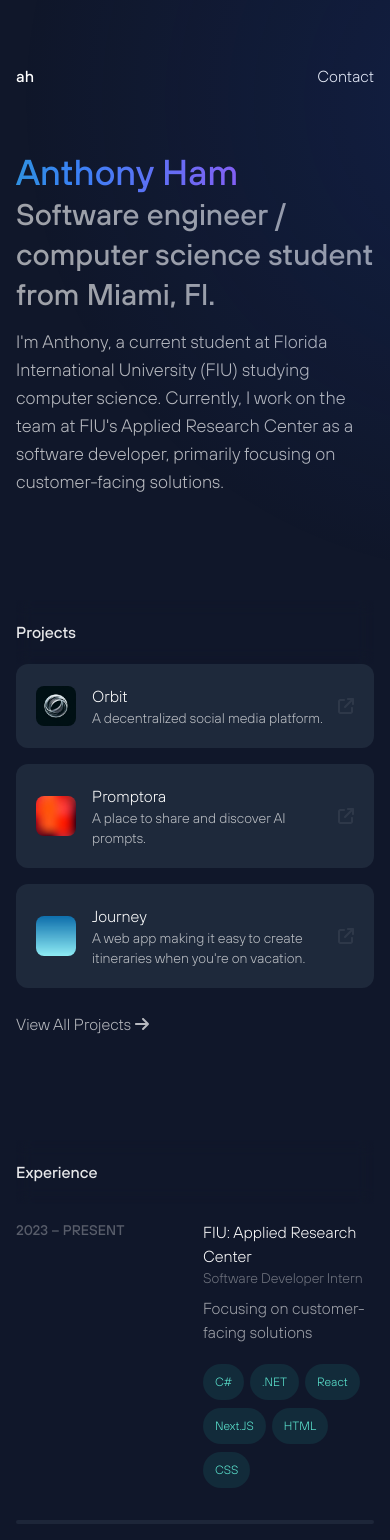
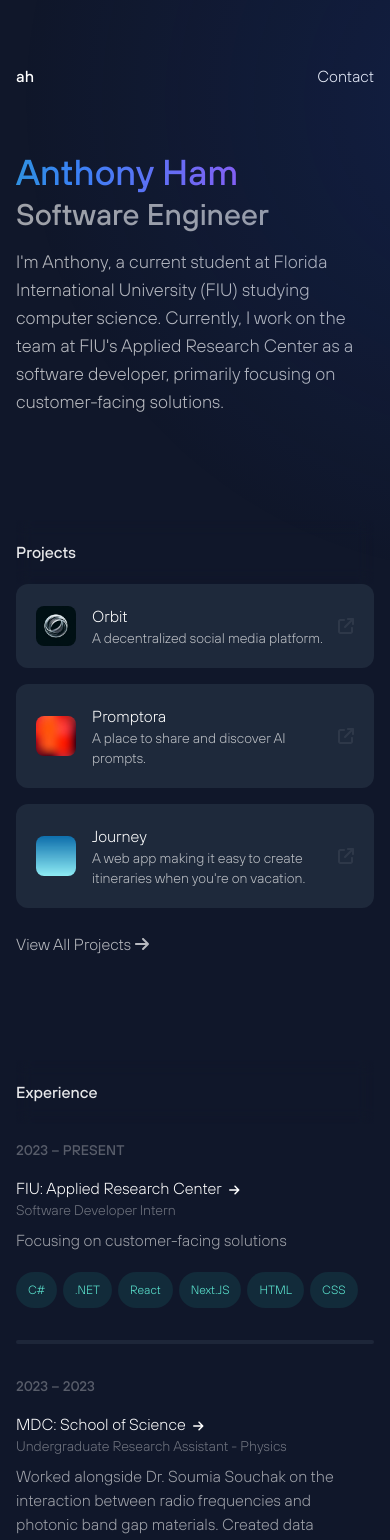
Before and after one commit to amichaeel/anthonymham, a Next.js app: page / in a window 390 px wide. Shown: the top 1540 px of the page. Built offline with nearby package versions, Linux system fonts and the light colour scheme.

Commit message:
responsive behavior improvement

```diff
--- a/components/ExperienceModal.js
+++ b/components/ExperienceModal.js
@@ -1,13 +1,13 @@
 import React from "react"
 import { FontAwesomeIcon } from "@fortawesome/react-fontawesome"
-import { faClock } from "@fortawesome/free-solid-svg-icons"
+import { faArrowRight, faClock } from "@fortawesome/free-solid-svg-icons"
 
-export default function ExperienceModal({location, position, description, timeWorked, technologies}) {
+export default function ExperienceModal({location, position, description, timeWorked, technologies, link}) {
   return (
-    <div className="grid grid-cols-2 gap-4 transition-all group/experience duration-300 rounded-xl cursor-default lg:group-hover:opacity-40 lg:group-hover:hover:opacity-100 lg:hover:bg-slate-600/10 py-4">
+    <div className="grid md:grid-cols-2 gap-4 transition-all group/experience duration-300 rounded-xl lg:cursor-pointer cursor-default lg:group-hover:opacity-40 lg:group-hover:hover:opacity-100 lg:hover:bg-slate-600/10 py-4">
       <span className="text-white/30 text-sm uppercase font-semibold lg:group-hover/experience:translate-x-3 transition-all duration-300">{timeWorked} <FontAwesomeIcon icon={faClock} className="ml-2 opacity-0 lg:group-hover/experience:opacity-100 transition-all duration-300" /></span>
       <div className="flex flex-col">
-        <span className="text-white lg:group-hover/experience:text-teal-200 ">{location}</span>
+        <span className="text-white lg:group-hover/experience:text-teal-300 ">{location} <FontAwesomeIcon className="text-xs ml-1 lg:group-hover/experience:-rotate-45 transition-transform duration-300" icon={faArrowRight} /></span>
         <span className="text-white/40 text-sm">{position}</span>
         <p className="mt-2 text-white/60">{description}</p>
 
--- a/pages/index.js
+++ b/pages/index.js
@@ -16,7 +16,7 @@ export default function Home() {
   }
 
   return (
-    <main className="max-w-2xl mx-auto">
+    <main className="max-w-3xl mx-auto">
       <header className="flex justify-between pt-16 pb-16 px-4">
         <h1 className="text-base font-semibold text-white">ah</h1>
         <nav className="flex gap-4 text-white">
@@ -34,7 +34,7 @@ export default function Home() {
           <h1 className="font-semibold text-4xl mb-4 text-white">
             <span className="animate-text bg-gradient-to-r from-teal-500 via-blue-500 to-purple-500 bg-clip-text text-transparent">Anthony Ham</span>
             <br />
-            <span className=" text-3xl text-white/60">Software engineer / computer science student from Miami, Fl.</span>
+            <span className=" text-3xl text-white/60">Software Engineer</span>
           </h1>
           <p className="text-white/70 text-lg">I&apos;m Anthony, a current student at Florida International University (FIU) studying computer science. Currently, I work on the team at FIU&apos;s Applied Research Center as a software developer, primarily focusing on customer-facing solutions. </p>
         </section>
@@ -115,14 +115,14 @@ export default function Home() {
 
         {/* Academic Programs */}
         <section className="pb-16 pt-10">
-          <div className="sticky top-0 z-20 py-5 backdrop-blur lg:relative lg:top-auto lg:w-full">
+          <div className="sticky top-0 z-20 py-5 backdrop-blur-sm lg:relative lg:top-auto lg:w-full">
             <h2 className="font-semibold text-base text-white/90">Academic Programs</h2>
           </div>
 
           <div className="group">
-            <div className="grid grid-cols-2 gap-4">
+            <div className="grid md:grid-cols-2 grid-cols-1 gap-4">
 
-              <div className="cursor-default flex gap-4 lg:group-hover:opacity-30 lg:group-hover:hover:opacity-100 bg-slate-800 lg:hover:bg-slate-700 w-full rounded-xl text-white transition-all duration-300">
+              <div className="cursor-default flex gap-4 lg:group-hover:opacity-30 lg:group-hover:hover:opacity-100 bg-slate-800 lg:hover:bg-slate-700 lg:w-full rounded-xl text-white transition-all duration-30">
                 <div className="p-3">
                   <div className="flex items-center space-x-2 justify-start mb-2">
                     <div className="text-white/70 items-center text-4xl">
@@ -133,7 +133,7 @@ export default function Home() {
                   <div className="flex flex-col space-y-2">
                     <span className="text-xs font-bold">Status: Active <FontAwesomeIcon icon={faDotCircle} className="animate-pulse text-green-300" /></span>
                     <span className="text-sm text-white/80">Spending a semester with Google, taking courses such as Applied Data Structures and Software Development Studio. Additionally, I am being mentored by a Google software engineer, providing insights into the tech industry and enhancing my skills.</span>
-                    <a className="text-white/70 text-sm lg:hover:text-teal-300 transition-all duration-300 group/link" target="_blank" href="https://buildyourfuture.withgoogle.com/programs/tech-exchange">
+                    <a className="text-white/70 text-sm lg:hover:text-teal-300 transition-all w-fit duration-300 group/link" target="_blank" href="https://buildyourfuture.withgoogle.com/programs/tech-exchange">
                       Visit Program Website <FontAwesomeIcon className="lg:group-hover/link:translate-x-2 transition-transform duration-300" icon={faArrowRight} />
                     </a>
                   </div>
@@ -151,14 +151,14 @@ export default function Home() {
                   <div className="flex flex-col space-y-2">
                     <span className="text-xs font-bold">Status: Active <FontAwesomeIcon icon={faDotCircle} className="animate-pulse text-green-300" /></span>
                     <span className="text-sm text-white/80">A year long program with Apple, where I am actively being micro-mentored by Apple employees, attending internal workshops to improve technical and professional skills, and have access to an internal resource database to further develop my skills.</span>
-                    <a className="text-white/70 text-sm lg:hover:text-teal-300 transition-all duration-300 group/link" target="_blank" href="https://www.apple.com/racial-equity-justice-initiative/pdf/2023-Impact-Overview.pdf">
+                    <a className="text-white/70 text-sm lg:hover:text-teal-300 transition-all w-fit duration-300 group/link" target="_blank" href="https://www.apple.com/racial-equity-justice-initiative/pdf/2023-Impact-Overview.pdf">
                       Visit Program Website <FontAwesomeIcon className="lg:group-hover/link:translate-x-2 transition-transform duration-300" icon={faArrowRight} />
                     </a>
                   </div>
                 </div>
               </div>
 
-              <div className="cursor-default col-span-2 flex gap-4 lg:group-hover:opacity-30 lg:group-hover:hover:opacity-100 bg-slate-800 lg:hover:bg-slate-700 w-full rounded-xl text-white transition-all duration-300">
+              <div className="cursor-default md:col-span-2 flex gap-4 lg:group-hover:opacity-30 lg:group-hover:hover:opacity-100 bg-slate-800 lg:hover:bg-slate-700 w-full rounded-xl text-white transition-all duration-300">
                 <div className="p-3">
                   <div className="flex items-center space-x-2 justify-start mb-2">
                     <div className="text-white/70 items-center text-4xl">
@@ -170,7 +170,7 @@ export default function Home() {
                     <span className="text-xs font-bold">Status: Active <FontAwesomeIcon icon={faDotCircle} className="animate-pulse text-green-300" /></span>
                     <span className="text-sm text-white/80">
                     Selected as one of 50 scholars in the prestigious S-STEM Flit-GAP project across FIU, UCF, and USF, I gained specialized training in computing disciplines like Computer Science and Cybersecurity. The program provided me with scholarships, mentorship, and unique opportunities in research, internships, and entrepreneurship, enhancing my professional and academic skills.</span>
-                    <a className="text-white/70 text-sm lg:hover:text-teal-300 transition-all duration-300 group/link" target="_blank" href="https://flit-gap.org/">
+                    <a className="text-white/70 text-sm lg:hover:text-teal-300 transition-all w-fit duration-300 group/link" target="_blank" href="https://flit-gap.org/">
                       Visit Program Website <FontAwesomeIcon className="lg:group-hover/link:translate-x-2 transition-transform duration-300" icon={faArrowRight} />
                     </a>
                   </div>
```
